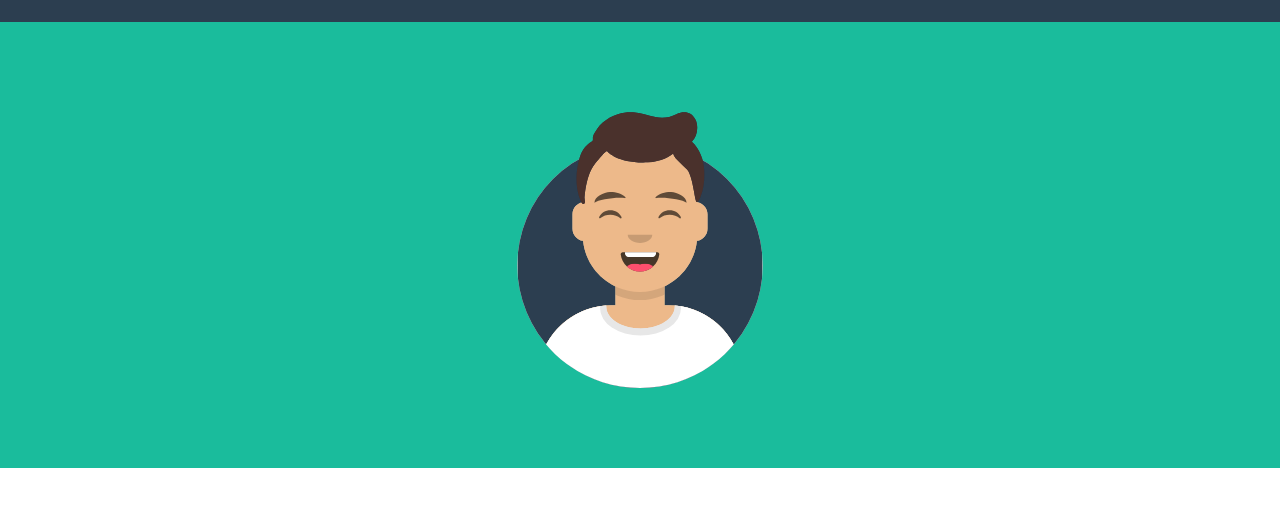
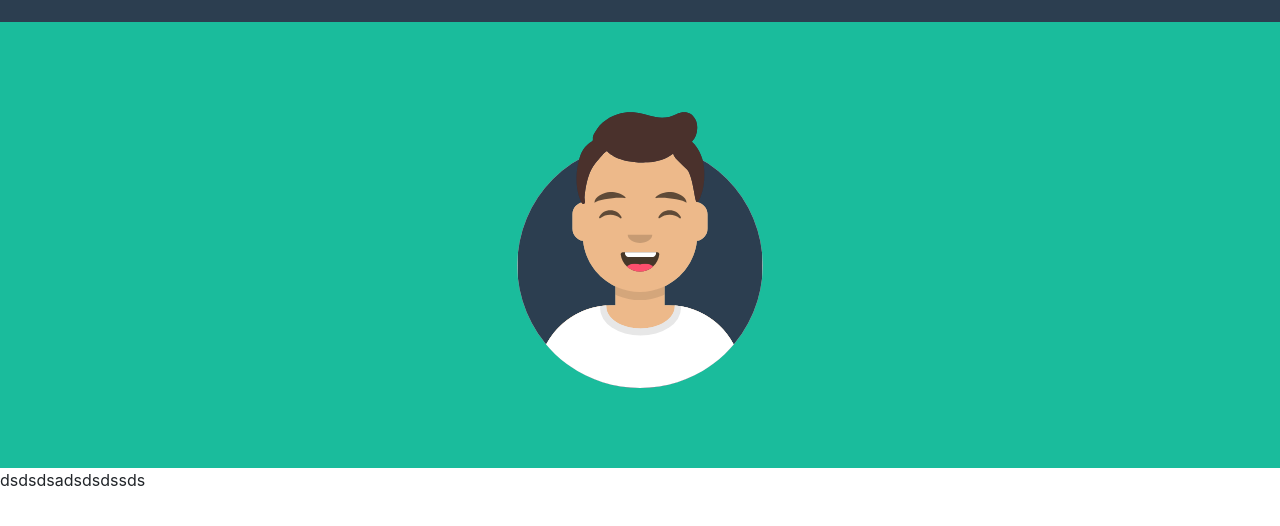
Before and after one commit to Ahsan4-coder/Git-Project-Saylani, a plain HTML site: page index.html in a window 1280 px wide. Shown: the part 142-668 px from the top of the page. Drawn offline with nearby package versions, Linux system fonts and the light colour scheme.

Commit message:
Update index.html

```diff
--- a/index.html
+++ b/index.html
@@ -35,6 +35,8 @@
         </div>
     </div>
 
+    <p>dsdsdsadsdsdssds</p>
+
 
 
 
```
